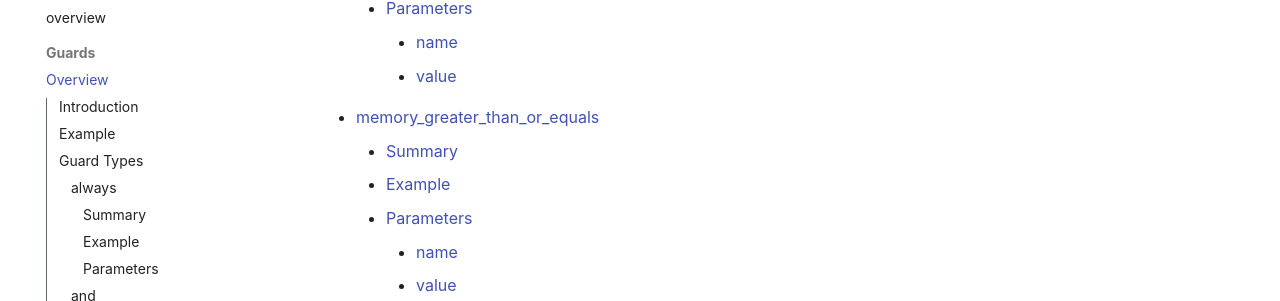
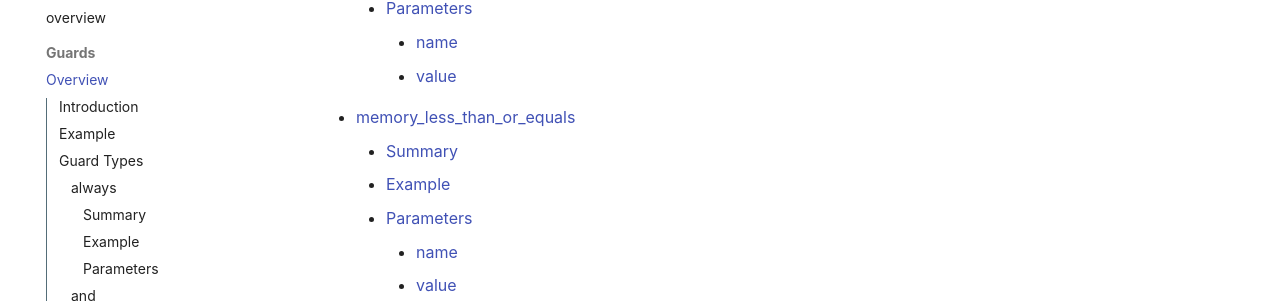
Before and after one commit to greysondn/appetite, an MkDocs documentation site: the page built from docs/guards/overview.md, in a window 1280 px wide and 900 px high, scrolled down 1630 px. Shown: the part 153-454 px from the top of the window. Built offline with MkDocs 1.6.1 and Material for MkDocs 9.7.7, drawn with Linux system fonts in a browser that asks for light colours; some web fonts are replaced; plug-ins that fetch from the network failed and are left out; comment, search, counter and statistics services are not loaded; the version menu is left out; some of the changed text lies outside the part shown.

Commit message:
Fix incorrect heading.

```diff
--- a/docs/guards/overview.md
+++ b/docs/guards/overview.md
@@ -214,7 +214,7 @@ The name defined in the [memory map file](../memory_map/overview.md).
 
 The value the memory address must be less than. Either a key defined in `values` from the [memory map file](../memory_map/overview.md) or an exact value.
 
-## `memory_greater_than_or_equals`
+## `memory_less_than_or_equals`
 
 ### Summary
 
```
